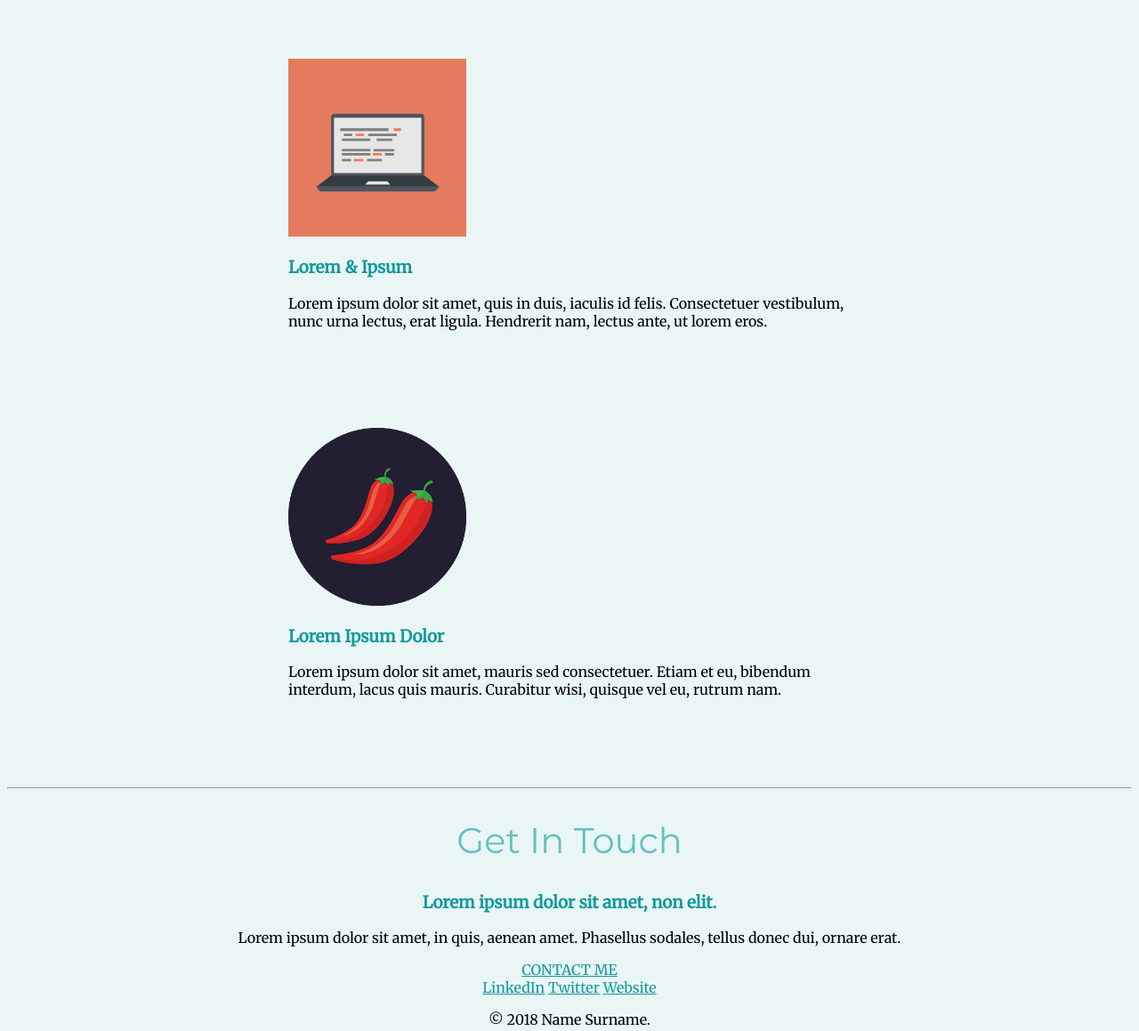
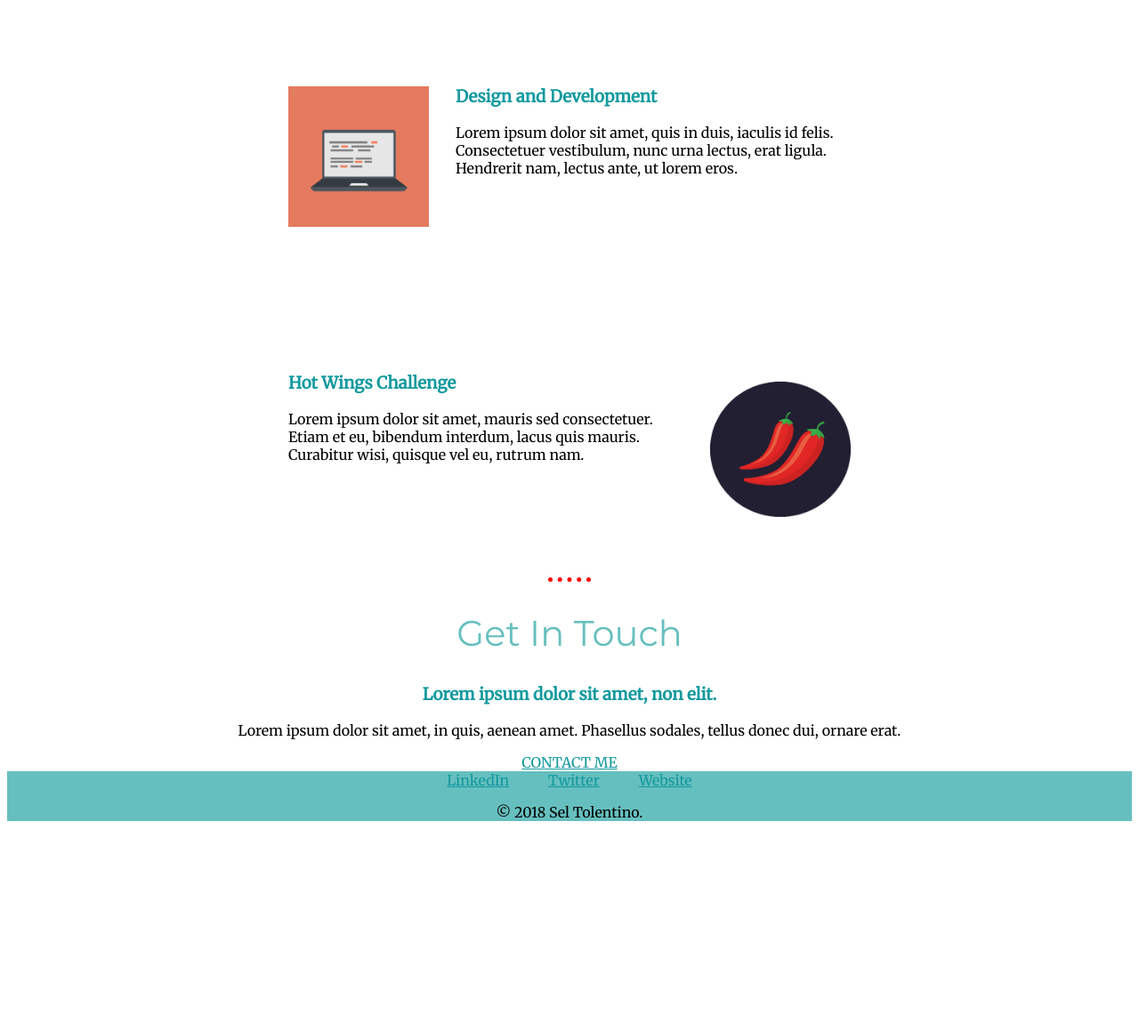
Before and after one commit to seltolentino/cv, a plain HTML site: page index.html in a window 1280 px wide. Shown: the part 1297-2456 px from the top of the page at 89% size. After the commit the page ends 2264 px from the top, so only its background shows below. Drawn offline with Linux system fonts and the light colour scheme.

Commit message:
CSS Challenge

```diff
--- a/css/styles.css
+++ b/css/styles.css
@@ -1,5 +1,4 @@
 body{
-    background-color: #EAF6F6;
     text-align: center;
     font-family: 'Merriweather', serif;
 }
@@ -7,6 +6,7 @@ body{
 .top {
     position: relative;
     padding-top: 100px;
+    background-color: #EAF6F6;
 }
 
 h1 {
@@ -27,8 +27,21 @@ h3 {
     color: #11999E;
 }
 
+hr {
+    border: 5px dotted;
+    border-style: dotted none none none;
+    color: red;;
+    /* color: #EAF6F6; */
+    width: 3rem;
+}
+
+.mySkills {
+    color: #66BFBF;
+}
+
 a {
     color: #11999E;
+    margin: 20px;
 }
 
 .mid {
@@ -36,7 +49,9 @@ a {
 }
 
 .bottom {
-
+    background-color: #66BFBF;
+    margin: 0;
+    padding: 0;
 }
 
 .topCloud {
@@ -56,7 +71,7 @@ a {
 
 .displayImg {
     height: 200px;
-    margin-top: 10px;
+    margin-top: 3rem;
     width: 200px;
 }
 
@@ -66,17 +81,26 @@ a {
     width: 200px;
 }
 
-.displayPic, .skillImg {
-    height: 200px;
-    margin-top: 10px;
-    width: 200px;
+.skillImg {
+    width: 25%;
+    float: left;
+    margin-right: 30px;
+
 }
 
+.chilliImg  {
+    margin-top: 10px;
+    width: 25%;
+    float: right;
+    margin-left: 30px;
+
+}
 .skill-row {
     width: 50%;
     margin: 100px auto 100px auto;
+    text-align: left;
 }
 
-.skills {
-    text-align: left;
+.btn {
+    padding: 100px;
 }
--- a/index.html
+++ b/index.html
@@ -13,7 +13,7 @@
   <div class="top">
     <img class="topCloud" src="images/cloud.png" alt="cloud">
     <h1>I'm Sel</h1>
-    <h2>A programmer</h2>
+    <h2>I'm a programmer</h2>
     <img class="midCloud" src="images/cloud.png" alt="cloud">
     <img src="images/mountain.png" alt="mountain">
 
@@ -27,18 +27,20 @@
     </div>
     <hr>
     <div class="skills">
-      <h2>My Skills.</h2>
+      <h2 class="mySkills">My Skills.</h2>
       <div class="skill-row">
         <img class="skillImg" src="images/computer.png" alt="computer">
-        <h3>Lorem & Ipsum</h3>
+        <h3>Design and Development</h3>
         <p>Lorem ipsum dolor sit amet, quis in duis, iaculis id felis. Consectetuer vestibulum, nunc urna lectus, erat ligula. Hendrerit nam, lectus ante, ut lorem eros.</p>
       </div>
+      <br>
       <div class="skill-row">
-        <img class="skillImg" src="images/chillies.png" alt="chillies">
-        <h3>Lorem Ipsum Dolor</h3>
+        <img class="chilliImg" src="images/chillies.png" alt="chillies">
+        <h3>Hot Wings Challenge</h3>
         <p>Lorem ipsum dolor sit amet, mauris sed consectetuer. Etiam et eu, bibendum interdum, lacus quis mauris. Curabitur wisi, quisque vel eu, rutrum nam.</p>
       </div>
     </div>
+    <br>
     <hr>
     <div class="contact-me">
       <h2>Get In Touch</h2>
@@ -53,7 +55,7 @@
     <a class="footer-link" href="https://www.linkedin.com/">LinkedIn</a>
     <a class="footer-link" href="https://twitter.com/">Twitter</a>
     <a class="footer-link" href="https://www.appbrewery.co/">Website</a>
-    <p>© 2018 Name Surname.</p>
+    <p>© 2018 Sel Tolentino.</p>
   </div>
 </body>
 
```
